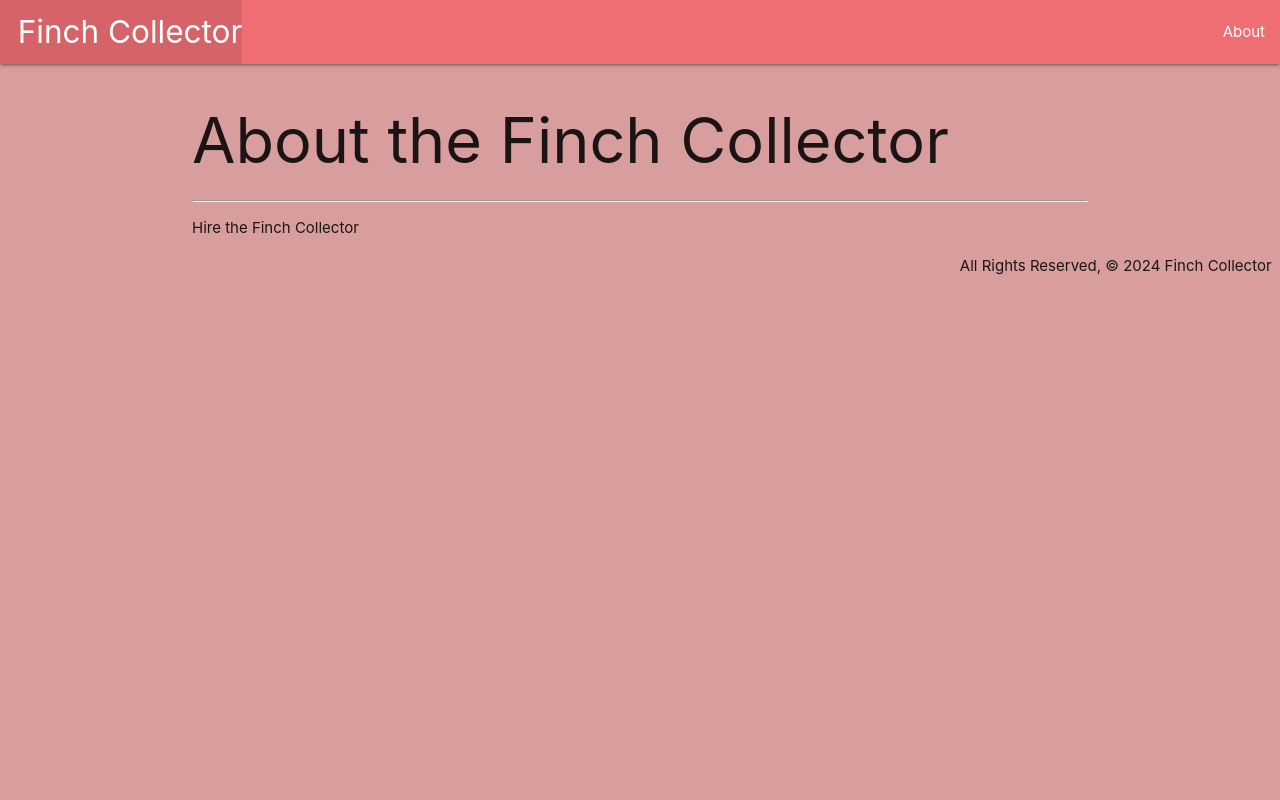
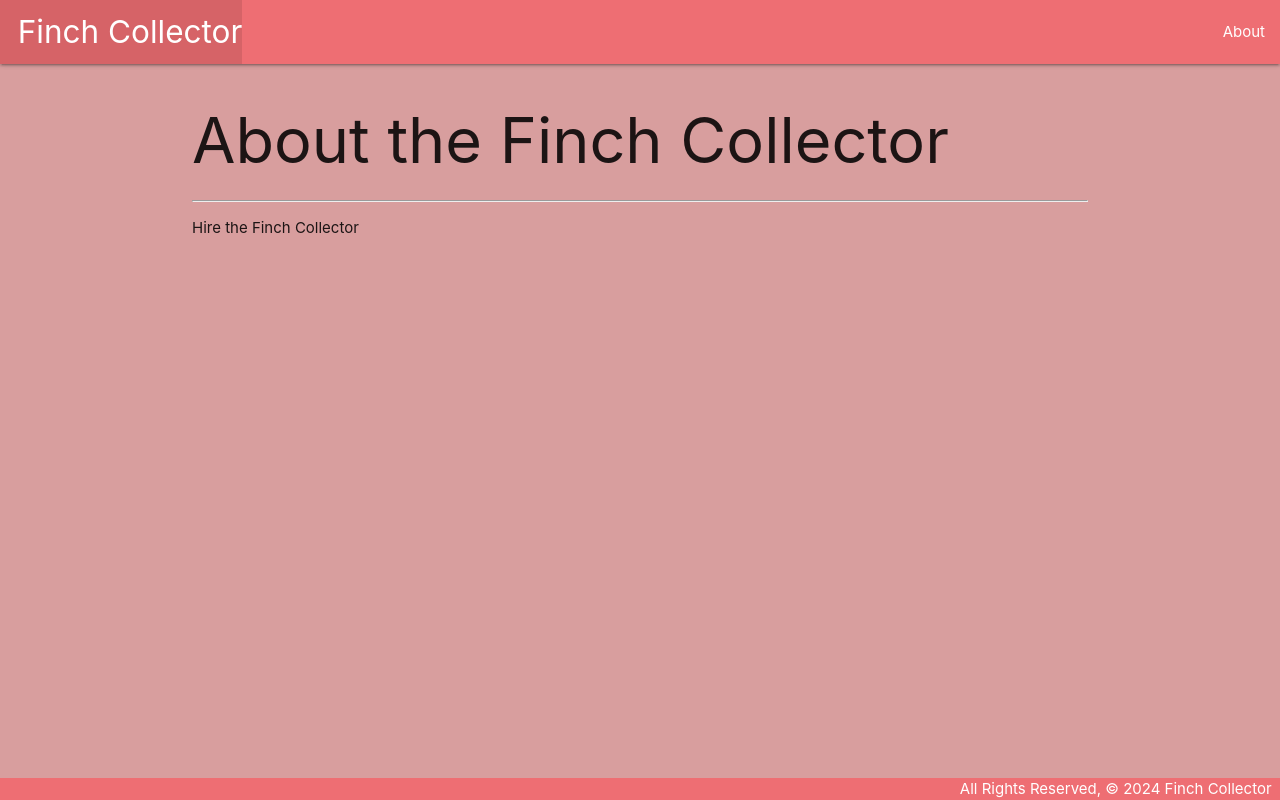
Before and after one commit to ItsAlbi007/FinchCollector, a Django app: page /about/ in a window 1280 px wide. Run offline with Django 3.2, Linux system fonts and the light colour scheme.

Commit message:
miner update in css

```diff
--- a/main_app/static/css/style.css
+++ b/main_app/static/css/style.css
@@ -1,3 +1,15 @@
-body{
+body {
   background-color: #d89e9e;
+  min-height: 100vh;
+  display: flex;
+  flex-direction: column;
 }
+
+main {
+  flex: 1 0 auto;
+}
+
+footer.page-footer {
+  padding-top: 0;
+  text-align: right;
+}
--- a/main_app/templates/base.html
+++ b/main_app/templates/base.html
@@ -30,7 +30,7 @@
 
     {% endblock %}
   </main>
-  <footer class="footer">
+  <footer class="page-footer">
     <div class="right">
       All Rights Reserved, &copy; 2024 Finch Collector &nbsp;
     </div>
```
